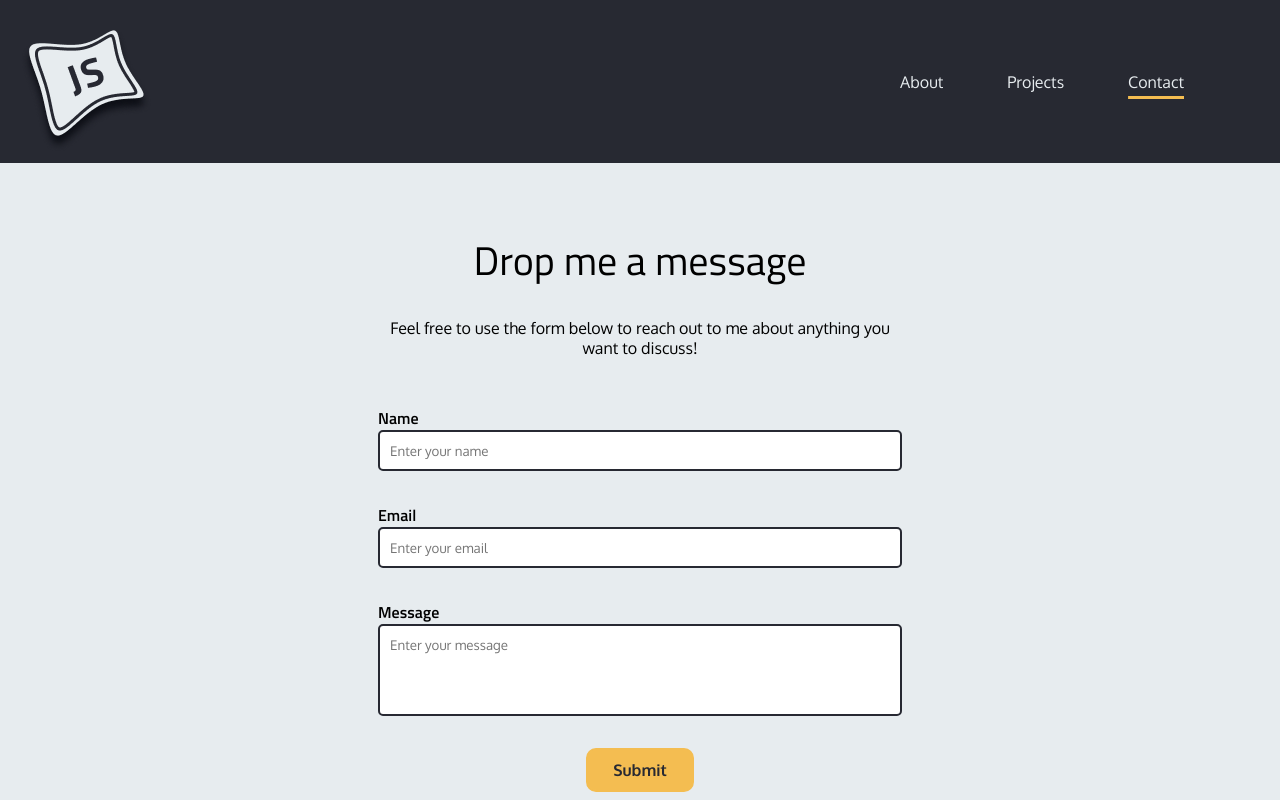
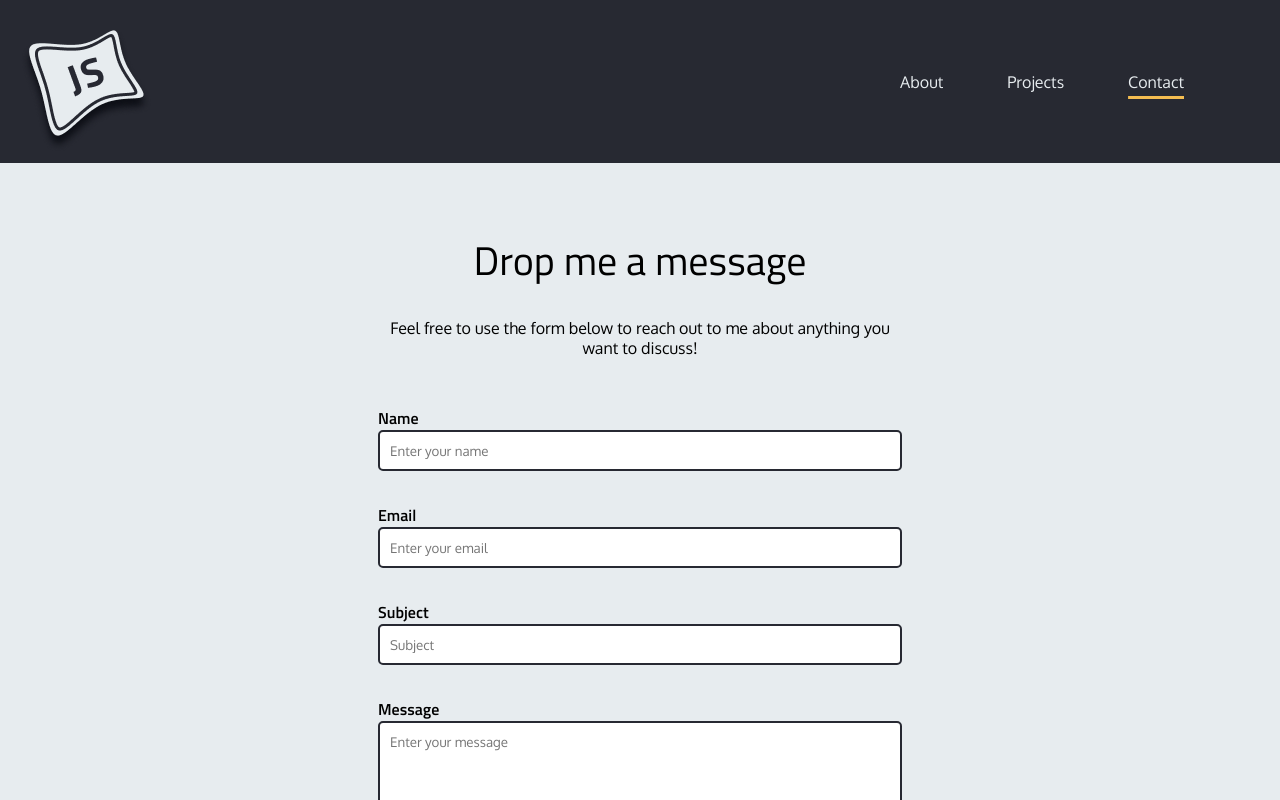
Before and after one commit to JStone1/Portfolio-Site, a React (Vite) app: page /contact in a window 1280 px wide. Shown: the top 800 px of the page. Built offline with nearby package versions, Linux system fonts and the light colour scheme.

Commit message:
Added form functionality

```diff
--- a/package.json
+++ b/package.json
@@ -10,10 +10,12 @@
     "preview": "vite preview"
   },
   "dependencies": {
+    "@emailjs/browser": "^4.3.3",
     "@emotion/react": "^11.11.4",
     "@emotion/styled": "^11.11.0",
     "@mui/lab": "^5.0.0-alpha.169",
     "@mui/material": "^5.15.14",
+    "formik": "^2.4.6",
     "framer-motion": "^11.1.7",
     "hamburger-react": "^2.5.0",
     "react": "^18.2.0",
--- a/src/components/Form/Form.tsx
+++ b/src/components/ContactForm/ContactForm.tsx
@@ -1,13 +1,41 @@
-import "./Form.scss";
+import "./ContactForm.scss";
 import { motion } from "framer-motion";
+import emailjs from "@emailjs/browser";
+import { FormEvent, useRef } from "react";
 
 interface Props {}
 
-function Form({}: Props) {
+function ContactForm({}: Props) {
+  const form = useRef<HTMLFormElement>(null);
+
+  const sendEmail = (e: FormEvent<HTMLFormElement>) => {
+    e.preventDefault();
+
+    console.log(import.meta.env.TEMPLATE_ID);
+    if (form.current) {
+      emailjs
+        .sendForm("service_yci2dfh", "template_9klzpm8", form.current, {
+          publicKey: "5ZvpnCT0M5psFJ_RB",
+        })
+        .then(
+          (result) => {
+            console.log("SUCCESS...", result.text);
+            form.current?.reset();
+            alert(
+              "Thanks for sending an email, I'll get back to you as soon as possible!"
+            );
+          },
+          (error) => {
+            console.log("FAILED...", error);
+          }
+        );
+    }
+  };
+
   return (
     <>
       <div className="form-container">
-        <form className="contact-form">
+        <form ref={form} onSubmit={sendEmail} className="contact-form">
           <div className="contact-form-text">
             <h1>Drop me a message</h1>
             <p>
@@ -20,7 +48,7 @@ function Form({}: Props) {
             <input
               className="text-input"
               type="text"
-              name="name"
+              name="user_name"
               placeholder="Enter your name"
             ></input>
           </div>
@@ -29,8 +57,17 @@ function Form({}: Props) {
             <input
               className="text-input"
               type="email"
-              name="email"
+              name="user_email"
               placeholder="Enter your email"
+            ></input>
+          </div>
+          <div className="form-field">
+            <label>Subject</label>
+            <input
+              className="text-input"
+              type="text"
+              name="subject"
+              placeholder="Subject"
             ></input>
           </div>
           <div className="form-field">
@@ -54,4 +91,4 @@ function Form({}: Props) {
   );
 }
 
-export default Form;
+export default ContactForm;
--- a/src/pages/Contact.tsx
+++ b/src/pages/Contact.tsx
@@ -1,5 +1,5 @@
 import Layout from "@components/Layout/Layout";
-import Form from "@components/Form/Form";
+import Form from "@components/ContactForm/ContactForm";
 import ThemeSwitcher from "@components/ThemeSwitcher/ThemeSwitcher";
 
 const Contact = () => {
```
Also changed, not shown: src/components/ContactForm/ContactForm.scss (renamed from src/components/Form/Form.scss), 2 other files (tests, documents, lock files or other folders).
